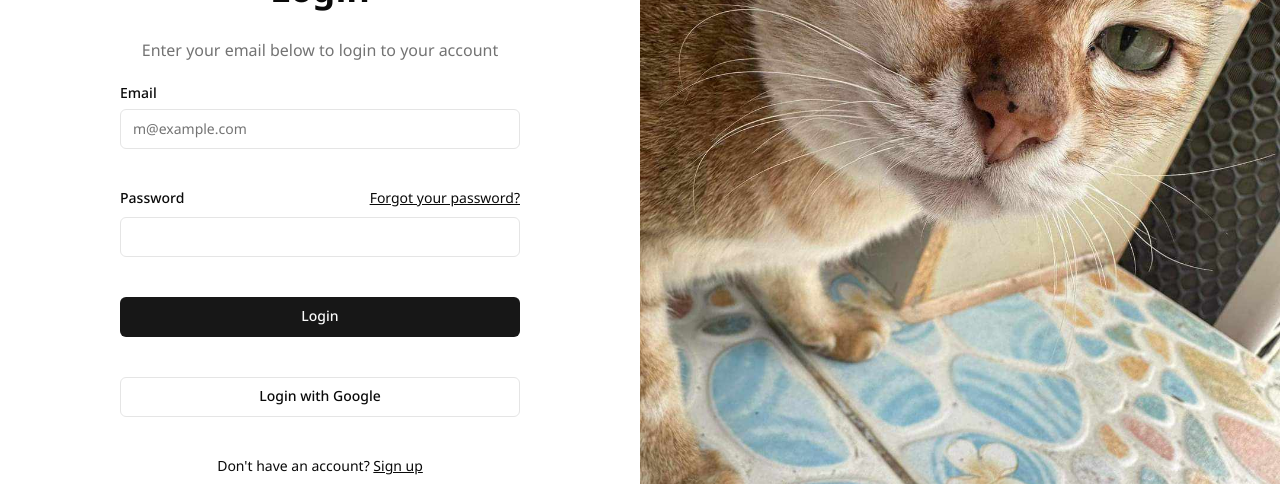
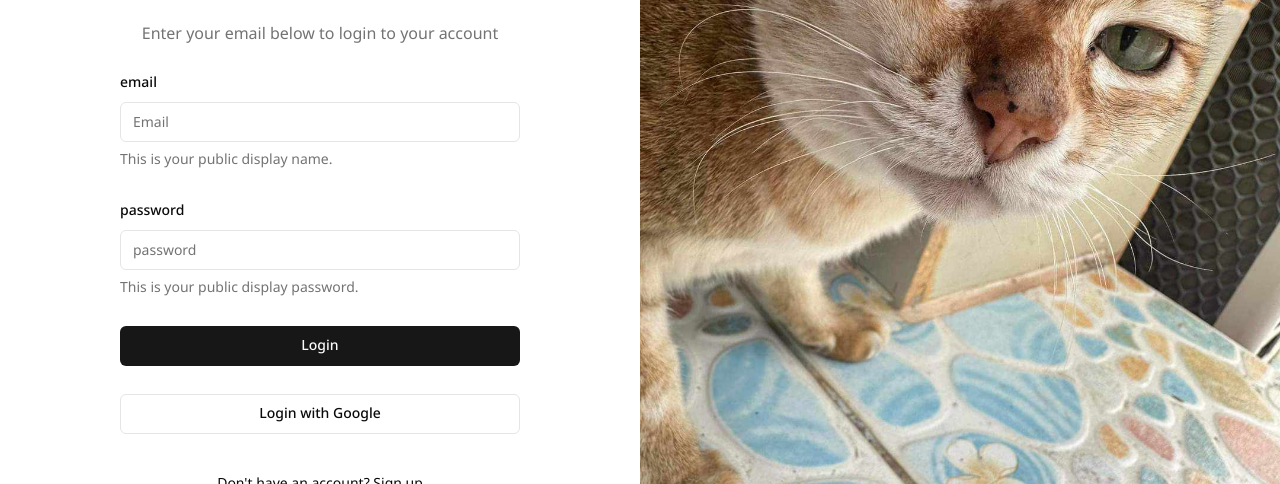
Before and after one commit to erisk405/Evaluate, a Next.js app: page /sign-in in a window 1280 px wide. Shown: the part 186-670 px from the top of the page. Built offline with nearby package versions, Linux system fonts and the light colour scheme; no server answers.

Commit message:
AuthFormPageCookieDemo

```diff
--- a/package.json
+++ b/package.json
@@ -26,6 +26,7 @@
     "clsx": "^2.1.1",
     "cmdk": "^1.0.0",
     "date-fns": "^3.6.0",
+    "js-cookie": "^3.0.5",
     "lucide-react": "^0.399.0",
     "next": "14.2.4",
     "react": "^18",
@@ -40,6 +41,7 @@
     "zustand": "^4.5.4"
   },
   "devDependencies": {
+    "@types/js-cookie": "^3.0.6",
     "@types/node": "^20",
     "@types/react": "^18",
     "@types/react-dom": "^18",
--- a/src/app/(auth)/sign-in/page.tsx
+++ b/src/app/(auth)/sign-in/page.tsx
@@ -1,10 +1,83 @@
+"use client";
 import Image from "next/image";
 import Link from "next/link";
 
 import { Button } from "@/components/ui/button";
 import { Input } from "@/components/ui/input";
 import { Label } from "@/components/ui/label";
+import { z } from "zod";
+import { zodResolver } from "@hookform/resolvers/zod";
+import { useForm } from "react-hook-form";
+import {
+  Form,
+  FormControl,
+  FormDescription,
+  FormField,
+  FormItem,
+  FormLabel,
+  FormMessage,
+} from "@/components/ui/form";
+
+import Cookie from "js-cookie";
+import axios from "axios";
+import { useRouter } from "next/navigation";
+import { apiUrl } from "@/app/data/data-option";
+
+import { useToast } from "@/components/ui/use-toast"
+
+const formSchema = z.object({
+  email: z.string().email({
+    message: "Email must be a valid email address.",
+  }),
+  password: z
+    .string()
+    .min(8, {
+      message: "Password must be at least 8 characters long.",
+    })
+    .regex(/[a-z]/, {
+      message: "Password must contain at least one lowercase letter.",
+    })
+    .regex(/[A-Z]/, {
+      message: "Password must contain at least one uppercase letter.",
+    })
+    .regex(/[0-9]/, {
+      message: "Password must contain at least one number.",
+    }),
+});
+
 const page = () => {
+  const Router = useRouter();
+  const { toast } = useToast();
+
+  const form = useForm<z.infer<typeof formSchema>>({
+    resolver: zodResolver(formSchema),
+    defaultValues: {
+      email: "",
+      password: "",
+    },
+  });
+
+  const onSubmit = async (values: z.infer<typeof formSchema>) => {
+    console.log(values);
+    try {
+      const response = await axios.post(`${apiUrl}/sign-in`,values);
+      if(!response){
+        throw new Error("Invalid token");
+      }
+      Cookie.set('token', response.data.token); // เก็บ token ไว้ใน Cookie
+      Router.push('/overview');
+    } catch (error:any) {
+      toast({
+        variant: "destructive",
+        title: "Your are incurrect",
+        description: `${error?.response?.data.message}`,
+        className: "left-0"
+      })
+      console.error({message:error?.response?.data.message});
+    }
+  };
+
+
   return (
     <div className="w-full lg:grid lg:min-h-[600px] lg:grid-cols-2 xl:min-h-[800px] h-screen">
       <div className="flex items-center justify-center py-12">
@@ -15,30 +88,43 @@ const page = () => {
               Enter your email below to login to your account
             </p>
           </div>
-          <div className="grid gap-10">
           {/* email */}
-            <div className="grid gap-2">
-              <Label htmlFor="email">Email</Label>
-              <Input
-                id="email"
-                type="email"
-                placeholder="m@example.com"
-                required
+          <Form {...form}>
+            <form onSubmit={form.handleSubmit(onSubmit)} action="">
+              <div className="grid gap-7">
+                <FormField
+                  control={form.control}
+                  name="email"
+                  render={({ field }) => (
+                    <FormItem>
+                      <FormLabel>email</FormLabel>
+                      <FormControl>
+                        <Input placeholder="Email" {...field} />
+                      </FormControl>
+                      <FormDescription>
+                        This is your public display name.
+                      </FormDescription>
+                      <FormMessage />
+                    </FormItem>
+                  )}
                 />
-            </div>
                 {/* password */}
-            <div className="grid gap-2">
-              <div className="flex items-center">
-                <Label htmlFor="password">Password</Label>
-                <Link
-                  href="/forgot-password"
-                  className="ml-auto inline-block text-sm underline"
-                >
-                  Forgot your password?
-                </Link>
-              </div>
-              <Input id="password" type="password" required />
-            </div>
+                <FormField
+                  control={form.control}
+                  name="password"
+                  render={({ field }) => (
+                    <FormItem>
+                      <FormLabel>password</FormLabel>
+                      <FormControl>
+                        <Input placeholder="password" type="password" {...field} />
+                      </FormControl>
+                      <FormDescription>
+                        This is your public display password.
+                      </FormDescription>
+                      <FormMessage />
+                    </FormItem>
+                  )}
+                />
                 <Button type="submit" className="w-full">
                   Login
                 </Button>
@@ -46,6 +132,8 @@ const page = () => {
                   Login with Google
                 </Button>
               </div>
+            </form>
+          </Form>
           <div className="mt-4 text-center text-sm">
             Don&apos;t have an account?{" "}
             <Link href="/sign-up" className="underline">
--- a/src/app/(auth)/sign-up/page.tsx
+++ b/src/app/(auth)/sign-up/page.tsx
@@ -11,7 +11,6 @@ import {
 } from "@/components/ui/card";
 import Link from "next/link";
 import Image from "next/image";
-import { useEffect, useState } from "react";
 
 import { zodResolver } from "@hookform/resolvers/zod";
 import { useForm } from "react-hook-form";
@@ -26,7 +25,7 @@ import {
   FormMessage,
 } from "@/components/ui/form";
 import { Input } from "@/components/ui/input";
-import { Target } from "lucide-react";
+import { apiUrl } from "@/app/data/data-option";
 
 const formSchema = z.object({
   FirstName: z.string().min(2, {
@@ -53,7 +52,6 @@ const formSchema = z.object({
 });
 
 const page = () => {
-  const apiUrl = process.env.NEXT_PUBLIC_API_URL || `http://localhost:8000/api`;
 
 
   // Define form
--- a/src/app/_components/Header.tsx
+++ b/src/app/_components/Header.tsx
@@ -1,6 +1,7 @@
+"use client"
 import { Bell, ChevronDown } from "lucide-react";
 import Image from "next/image";
-import React from "react";
+import React, { useEffect, useState } from "react";
 import {
   DropdownMenu,
   DropdownMenuContent,
@@ -10,8 +11,22 @@ import {
   DropdownMenuTrigger,
 } from "@/components/ui/dropdown-menu";
 import Link from "next/link";
-
+import Cookie from "js-cookie";
+import axios from "axios";
+import { apiUrl } from "../data/data-option";
 const Header = () => {
+  const handleLogout = ()=>{
+    Cookie.remove('token')
+  }
+  const id = Cookie.get('token');
+  const [user,setUser] = useState();
+  // const fetchUser = async () =>{
+  //   const respone = await axios.get(`${apiUrl}/users/${id}}`);
+  //   console.log(respone);
+  // }
+  // useEffect(()=>{
+  //   fetchUser();
+  // },[])
   return (
     <div className="flex justify-between items-center py-2">
 
@@ -82,7 +97,7 @@ const Header = () => {
               <DropdownMenuSeparator />
               <DropdownMenuItem>Profile</DropdownMenuItem>
               <DropdownMenuItem>Billing</DropdownMenuItem>
-              <Link href={'/sign-in'}>
+              <Link href={'/sign-in'}  onClick={handleLogout}>
                 <DropdownMenuItem>
                     Logout
                 </DropdownMenuItem>
--- a/src/app/data/data-option.tsx
+++ b/src/app/data/data-option.tsx
@@ -1,4 +1,7 @@
 import { BarChart3, Flame, FolderClock, LayoutDashboard, PersonStanding, Settings, ShieldCheck, UserRound } from "lucide-react";
+
+
+const apiUrl = process.env.NEXT_PUBLIC_API_URL || `http://localhost:8000/api`;
 
 const OptionSideBar = [
     {
@@ -133,5 +136,6 @@ const Department = [
   ]
 export{
     OptionSideBar,
-    Department
+    Department,
+    apiUrl
 }
--- a/src/app/layout.tsx
+++ b/src/app/layout.tsx
@@ -3,7 +3,7 @@ import { Noto_Sans_Thai   } from "next/font/google";
 import "./globals.css";
 
 const notoSansThai  = Noto_Sans_Thai ({ subsets: ["thai"] , weight: ["100","300","400", "500", "700"] });
-
+import { Toaster } from "@/components/ui/toaster"
 export const metadata: Metadata = {
   title: "Create Next App",
   description: "Generated by create next app",
@@ -18,6 +18,7 @@ export default function RootLayout({
     <html lang="en">
       <body className={`${notoSansThai.className} `}>
         {children}
+        <Toaster />
       </body>
     </html>
   );
--- a/src/middleware.ts
+++ b/src/middleware.ts
@@ -1,12 +1,28 @@
+import axios from 'axios';
 import { NextResponse } from 'next/server'
 import type { NextRequest } from 'next/server'
+import { apiUrl } from './app/data/data-option';
+export async function middleware(request: NextRequest) {
+  const token = request.cookies.get('token');
+  try {
+    const response = await axios.get(`${apiUrl}/protected`,{
+      headers:{
+        'Authorization':`${token?.value}`,
+      },
+    });
+    console.log(response.data);
+  } catch (error : any) {
+      if(error?.response){
+        console.error('Response status:', error?.response.status);
+        console.error('Response data:', error?.response.data);
+        return NextResponse.redirect(new URL('/sign-in', request.url))
+      }
+  }
+  return NextResponse.next();
 
-// This function can be marked `async` if using `await` inside
-export function middleware(request: NextRequest) {
-  return NextResponse.redirect(new URL('/overview', request.url))
 }
 
 // See "Matching Paths" below to learn more
 export const config = {
-  matcher: '/',
+  matcher: ['/overview:path*','/'],
 }
```
Also changed, not shown: 1 other file (tests, documents, lock files or other folders). Lines whose indentation alone changed are shown as unchanged.
